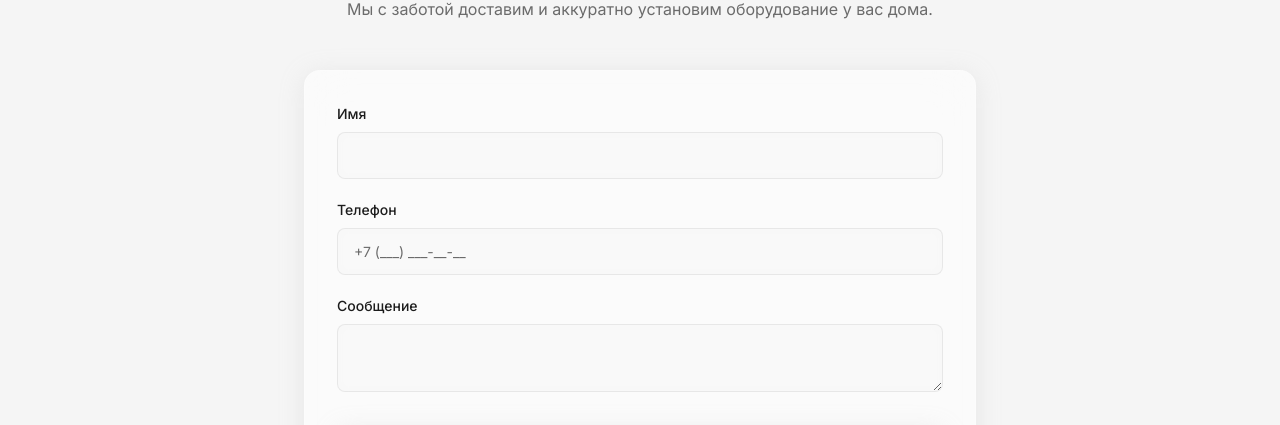
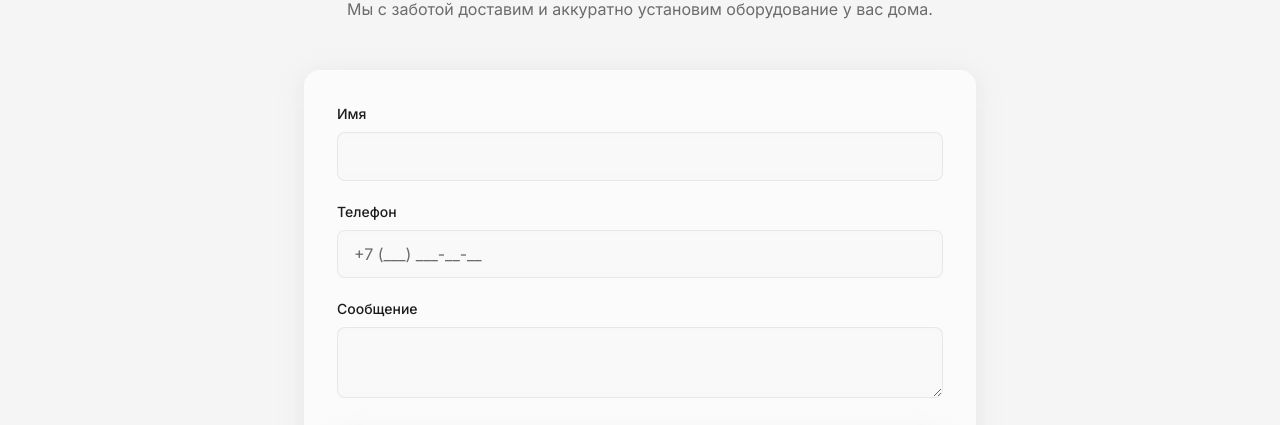
Before and after one commit to simfart/sevbeds-frontend, a Next.js app: page / in a window 1280 px wide. Shown: the part 2770-3195 px from the top of the page. Built offline with nearby package versions, Linux system fonts and the light colour scheme; no server answers; a web font is replaced by a local one.

Commit message:
font size field fix

```diff
--- a/src/widgets/ContactForm/ContactSection.module.scss
+++ b/src/widgets/ContactForm/ContactSection.module.scss
@@ -103,12 +103,13 @@
 }
 
 .field {
+  font-size: 16px;
+  line-height: 1.4;
   width: 100%;
   border-radius: 0.5rem;
   border: 1px solid var(--border);
   background: color-mix(in srgb, var(--background) 60%, transparent);
   padding: 0.75rem 1rem;
-  font-size: 0.875rem;
   color: var(--foreground);
   backdrop-filter: blur(4px);
   transition:
```
